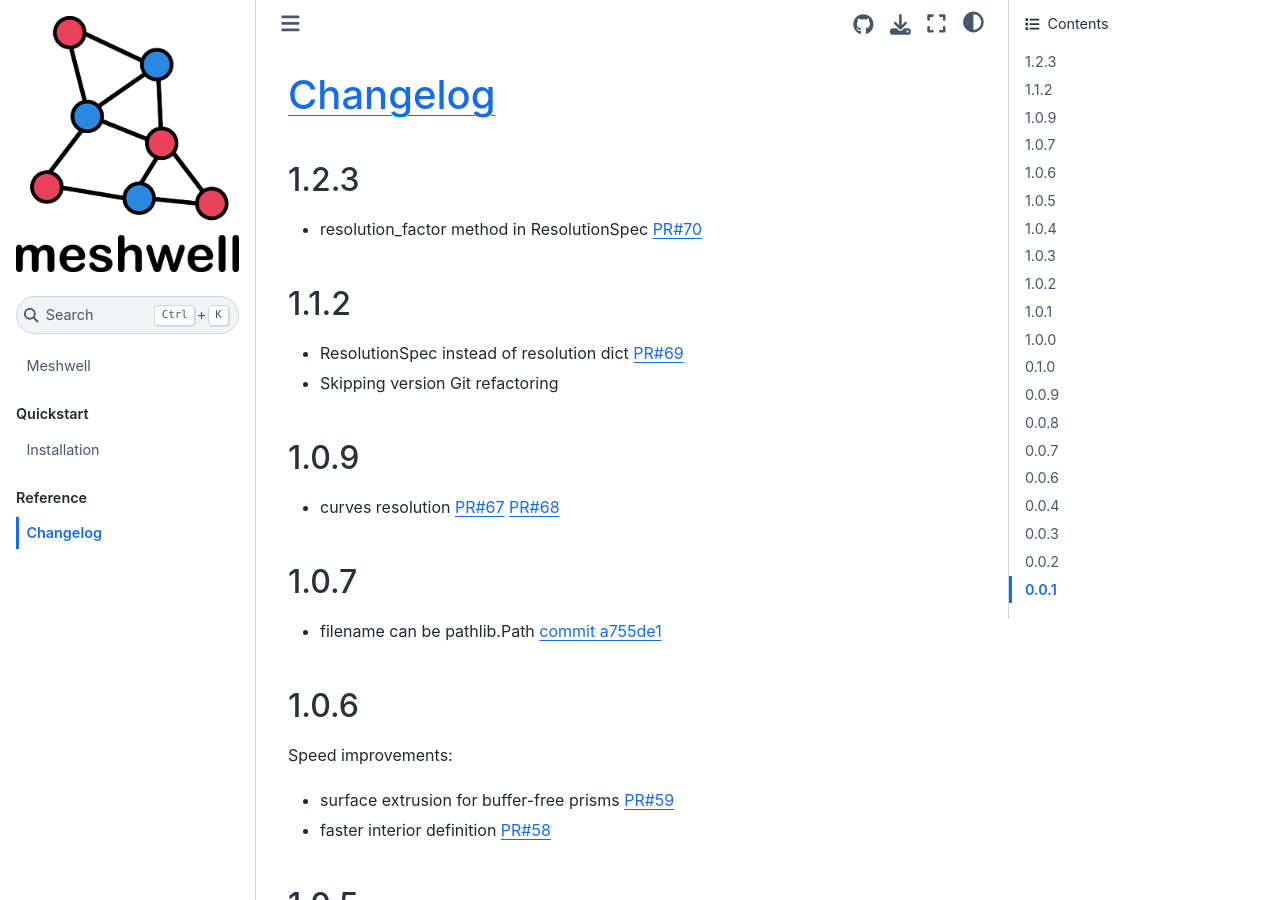
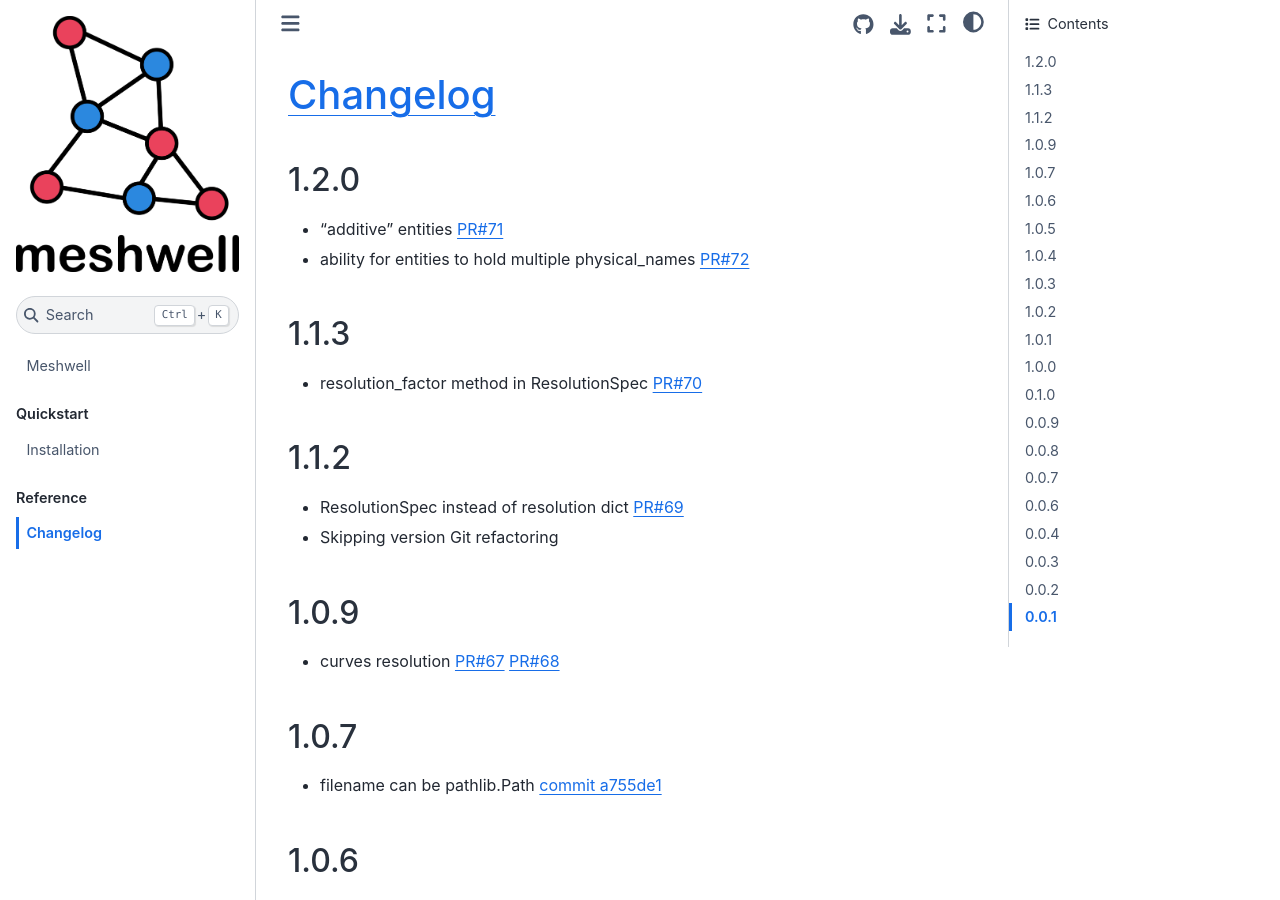
Before and after one commit to simbilod/meshwell, a Jupyter Book: the page built from docs/changelog.md, in a window 1280 px wide and 900 px high. Built offline with Jupyter Book 1.0.4 settings and Sphinx 7.4.7 and the Sphinx Book theme 1.1.4, drawn with Linux system fonts in a browser that asks for light colours; pages that are not in the unit, such as notebooks, are missing from menus.

Commit message:
update changelog

```diff
--- a/docs/changelog.md
+++ b/docs/changelog.md
@@ -1,6 +1,11 @@
 # [Changelog](https://keepachangelog.com/en/1.0.0/)
 
-## 1.2.3
+## 1.2.0
+
+- "additive" entities [PR#71](https://github.com/simbilod/meshwell/pull/71)
+- ability for entities to hold multiple physical_names [PR#72](https://github.com/simbilod/meshwell/pull/72)
+
+## 1.1.3
 
 - resolution_factor method in ResolutionSpec [PR#70](https://github.com/simbilod/meshwell/pull/70)
 
```
